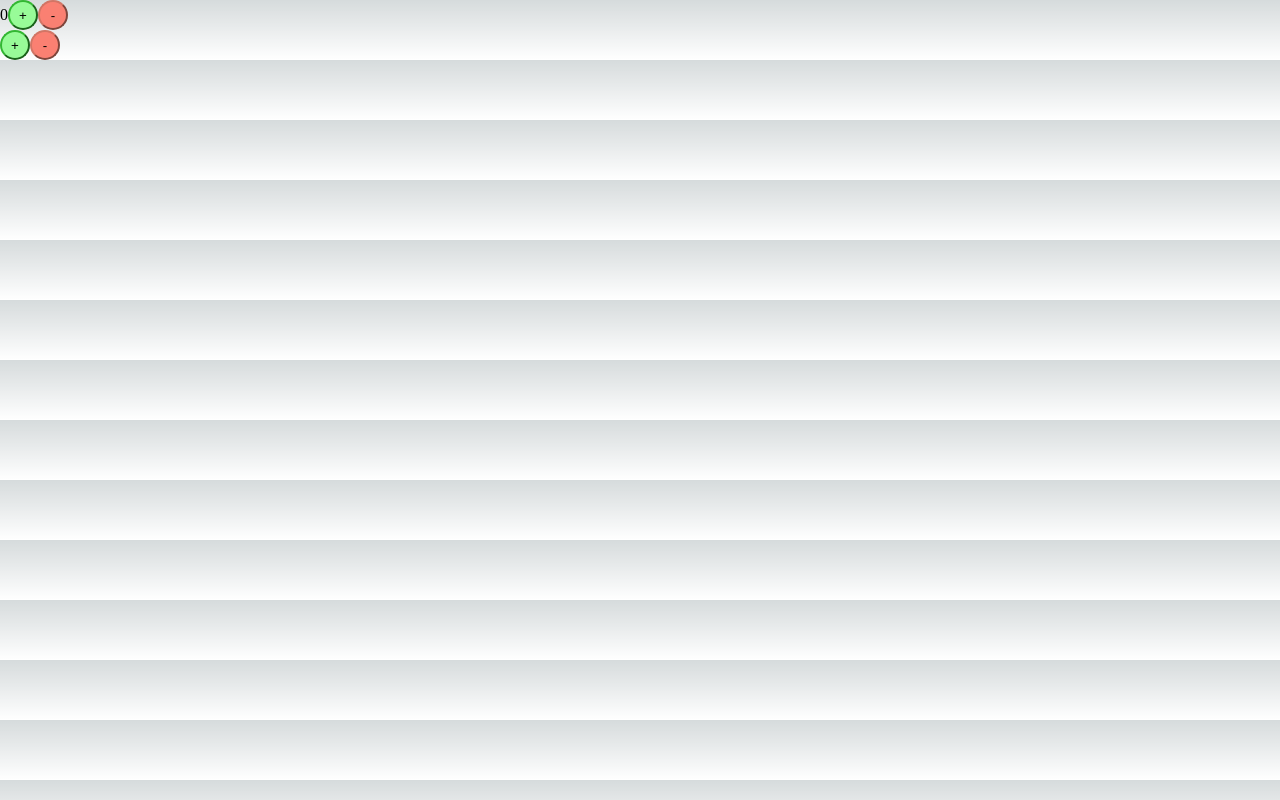
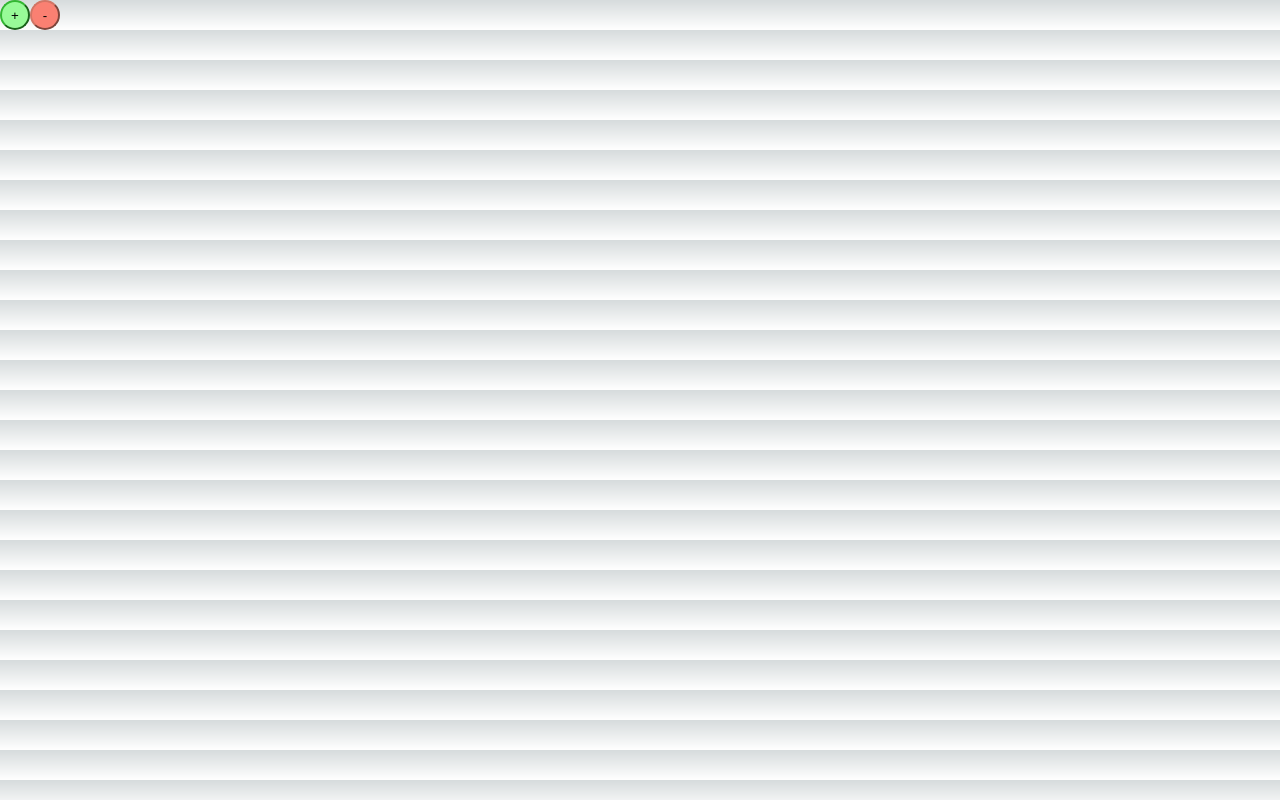
Before and after one commit to Aluonam/contadorTotalCounter, a Next.js app in the folder counter-total-counter/: page /components/AllCounter in a window 1280 px wide. Built offline with nearby package versions, Linux system fonts and the light colour scheme.

Commit message:
allCounter con useState global

```diff
--- a/counter-total-counter/pages/components/AllCounter.jsx
+++ b/counter-total-counter/pages/components/AllCounter.jsx
@@ -1,18 +1,17 @@
-import React, {useState} from 'react'
+import React, {useState, useEffect} from 'react'
 import Counter from './Counter'
 
 const AllCounter = () => {
 
-    const [calculoContador, setCalculoContador] = useState(0)
+    const [allCounter, setAllCounter] = useState([])
 
 
   return (
     <>
-    {calculoContador}
+    {allCounter}
 
-    <Counter calculoContador={calculoContador} setCalculoContador={setCalculoContador}></Counter>
+    <Counter setAllCounter={setAllCounter}></Counter>
     <br></br>
-    <Counter calculoContador={calculoContador} setCalculoContador={setCalculoContador}></Counter>
     </>
   )
 }
--- a/counter-total-counter/pages/components/Counter.jsx
+++ b/counter-total-counter/pages/components/Counter.jsx
@@ -1,17 +1,26 @@
 import React, {useState} from 'react'
 import estiloCSS from '@/pages/components/Counter.module.css'
 
-const Counter = ({calculoContador,setCalculoContador}) => {
+const Counter = ({setAllCounter}) => {
 
 
+    const [calculoContador, setCalculoContador] = useState(0)
 
+
+    const sumar = ()=>{
+        const contador1 = setCalculoContador(calculoContador + 1)
+        setAllCounter(contador1)
+    }
+    const restar = ()=>{
+        const contador1 = setCalculoContador(calculoContador - 1)
+        setAllCounter(contador1)
+    }
 
   return (
     <>
-
-    <button onClick={()=>{setCalculoContador(calculoContador + 1)}}
+    <button onClick={()=>{sumar()}}
         className={estiloCSS.botonSumar}>+</button>
-    <button onClick={()=>{setCalculoContador(calculoContador - 1)}}
+    <button onClick={()=>{restar()}}
         className={estiloCSS.botonRestar}>-</button>
     </>
   )
```
